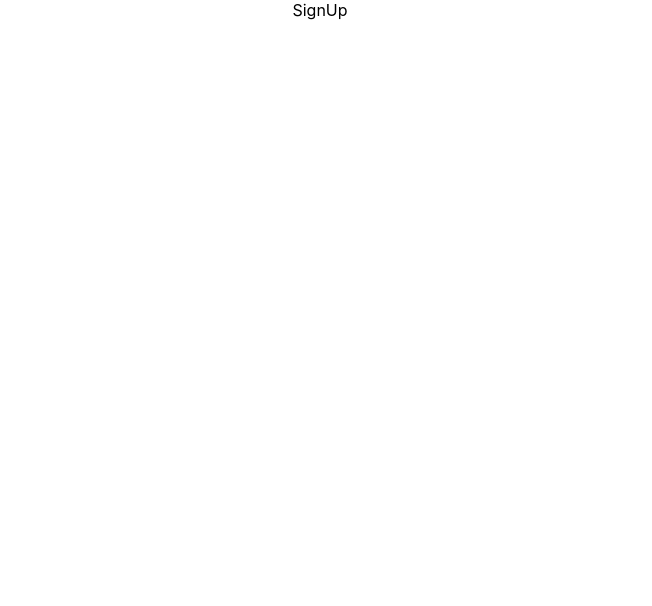
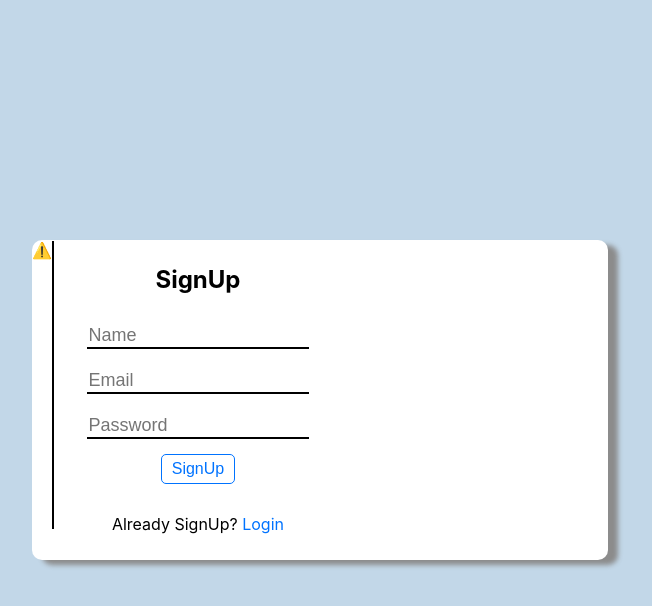
Before and after one commit to Aryan-Patil/Task_Management_Application, a React (Create React App) app: page /signup in a window 1280 px wide. Shown: the top 606 px of the page, without its empty margins (320-972 px from the left). Built offline with nearby package versions, Linux system fonts and the light colour scheme; no server answers.

Commit message:
SignUp Page design Completed

```diff
--- a/package.json
+++ b/package.json
@@ -3,6 +3,7 @@
   "version": "0.1.0",
   "private": true,
   "dependencies": {
+    "@lottiefiles/react-lottie-player": "^3.5.3",
     "@testing-library/jest-dom": "^5.16.5",
     "@testing-library/react": "^13.4.0",
     "@testing-library/user-event": "^13.5.0",
--- /dev/null
+++ b/src/Components/CSS/signup.css
@@ -0,0 +1,75 @@
+.SignUp {
+    display: flex;
+    width: 100%;
+    height: 100vh;
+    background-color: #c2d7e8;
+}
+
+.signup-card {
+    display: flex;
+    margin: auto;
+    border-radius: 10px;
+    box-shadow: 10px 5px 5px rgb(140, 140, 140);
+    background-color: #ffffff;
+    height: 40vh;
+    width: 45%;
+}
+
+.signup-animation {
+    display: flex;
+}
+
+.signup-animation .animation {
+    width: 300px;
+}
+
+.straight-line {
+    margin-top: 5%;
+    width: 2px;
+    height: 90%;
+    background-color: black;
+}
+
+.signup-form {
+    width: 50%;
+}
+.signup-form .heading{
+    font-size: 24px;
+    font-weight: 700;
+    margin: 25px;
+}
+.form-child{
+    padding: 5px;
+    margin: 10px auto;
+    width: 80%;
+    border-radius: 2px;
+}
+.form-child input{
+    font-size: 18px;
+    outline: none;
+    width: 95%;
+    background-color: rgba(255, 255, 255, 0);
+    border: none;
+    border-bottom: 2px solid black;
+}
+.submit-btn{
+    background-color: #ffffff;
+    border: none;
+    border: 1px solid #0073ff;
+    color: #0073ff;
+    font-size: 16px;
+    border-radius: 5px;
+    cursor: pointer;
+    padding: 5px 10px;
+}
+.submit-btn:hover{
+    background-color: #0073ff;
+    color: #ffffff;
+}
+.already{
+    margin-top: 30px;
+}
+.already .login{
+    color: #0073ff;
+    text-decoration: none;
+}
--- a/src/Components/SignUp.js
+++ b/src/Components/SignUp.js
@@ -1,8 +1,44 @@
 import React from 'react'
+import './CSS/signup.css';
+import { Player } from '@lottiefiles/react-lottie-player';
+import {NavLink} from "react-router-dom";
 
 function SignUp() {
   return (
-    <div>SignUp</div>
+    <div className='SignUp'>
+        <div className="signup-card">
+            <div className="signup-animation">
+            <Player
+              className='animation'
+              autoplay
+              loop
+              src="https://assets5.lottiefiles.com/packages/lf20_UW8DlCRljO.json"
+            />
+            <div className="straight-line"></div>
+            </div>
+            <div className="signup-form">
+                <div className="heading">
+                    SignUp
+                </div>
+                <form >
+                <div className="form-child">
+                        <input type="text" required  placeholder="Name"/>
+                    </div>
+                    <div className="form-child">
+                        <input type="email" required placeholder="Email"/>
+                    </div>
+                    <div className="form-child">
+                        <input type="password" required placeholder="Password"/>
+                    </div>
+                    <input className='submit-btn' type="submit" value="SignUp" />
+                </form>
+                <div className="already">
+                    <span>Already SignUp? </span>
+                    <NavLink className='login' to='/'>Login</NavLink>
+                </div>
+            </div>
+        </div>
+    </div>
   )
 }
 
```
Also changed, not shown: 1 other file (tests, documents, lock files or other folders).
